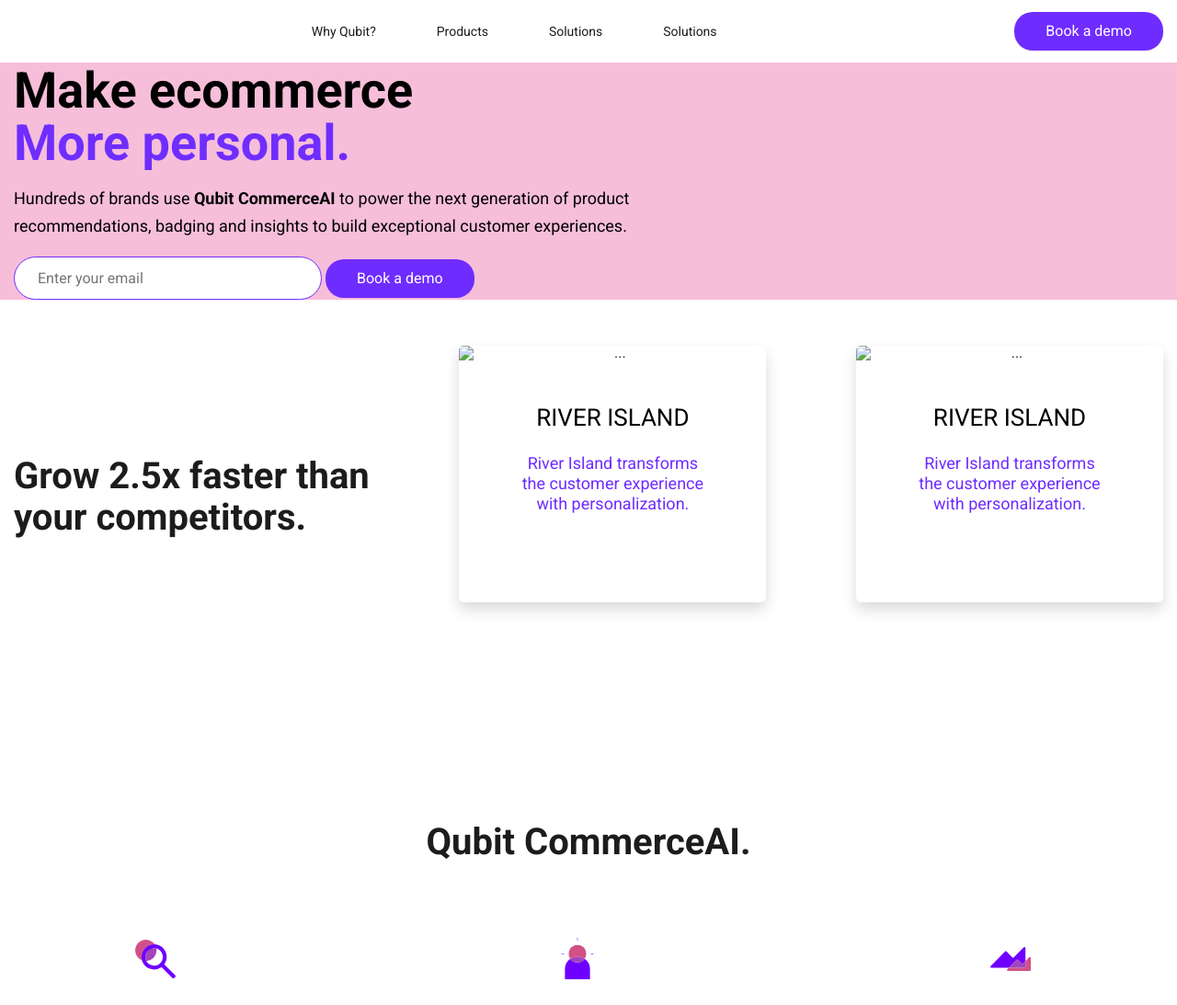
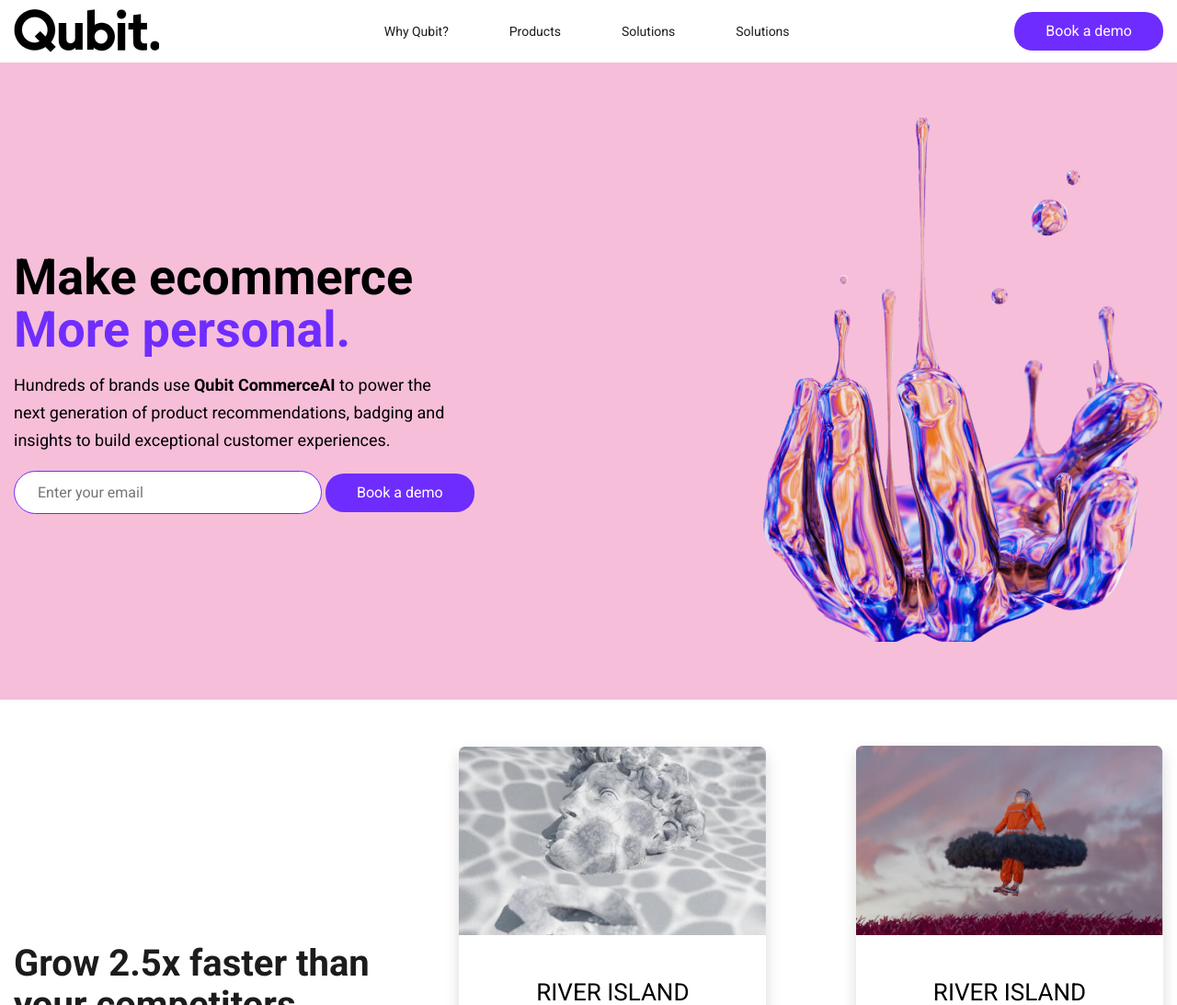
Before and after one commit to YuriiPPyliak/byteproject, a plain HTML site: page index.html in a window 1280 px wide. Shown: the top 1093 px of the page at 92% size. Drawn offline with nearby package versions, Linux system fonts and the light colour scheme; the site is published under a folder, as on GitHub Pages, so addresses that start at the root find nothing.

Commit message:
Update index.html

```diff
--- a/index.html
+++ b/index.html
@@ -17,7 +17,7 @@
     <div class="wrapper">
         <header class="menu content__wrapper">
             <div class="menu_1">
-                <img src="/images/logo.png" alt="">
+                <img src="./images/logo.png" alt="">
             </div>
             <div class="menu_2">
                 <a href="#">Why Qubit?</a>
@@ -41,7 +41,7 @@
                     </form>
                 </div>
                 <div class="wrap__block_2">
-                    <img class="wrap__img" src="/images/image.png" alt="">
+                    <img class="wrap__img" src="./images/image.png" alt="">
                 </div>
             </div>
         </div>
@@ -52,14 +52,14 @@
                 <p class="title">your competitors.</p>
             </div>
             <div class="card text-center border-0 shadow mb-5 bg-body rounded" style="max-width: 334px;">
-                <img src="/images/image_1.png" class="card-img-top" alt="...">
+                <img src="./images/image_1.png" class="card-img-top" alt="...">
                 <div class="card-body">
                     <h3 class="card-title">RIVER ISLAND</h3>
                     <p class="card-text">River Island transforms the customer experience with personalization.</p>
                 </div>
             </div>
             <div class="card text-center border-0 shadow mb-5 bg-body rounded" style="max-width: 334px;">
-                <img src="/images/image_2.png" class="card-img-top" alt="...">
+                <img src="./images/image_2.png" class="card-img-top" alt="...">
                 <div class="card-body">
                     <h3 class="card-title">RIVER ISLAND</h3>
                     <p class="card-text">River Island transforms the customer experience with personalization.</p>
```
